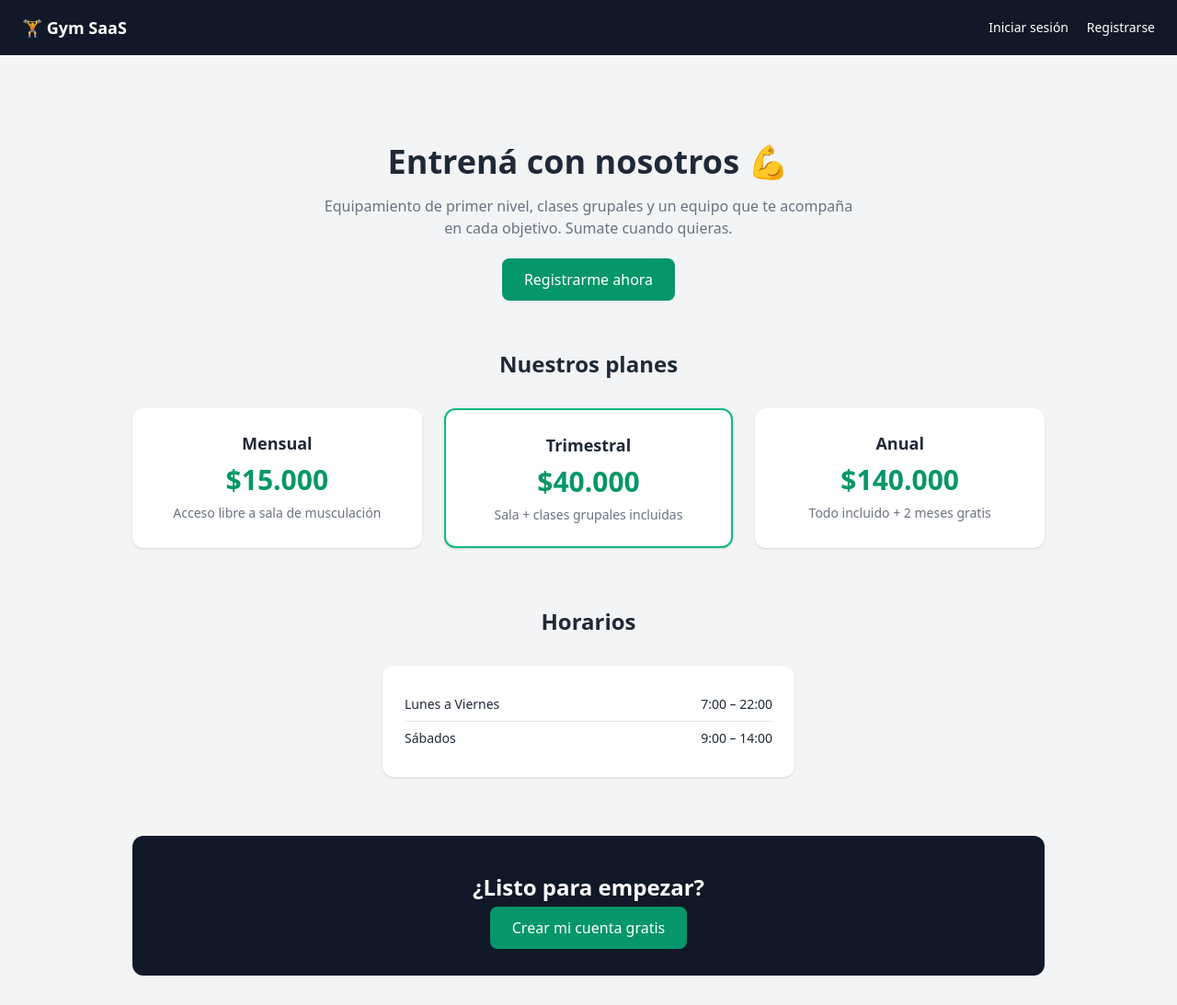
After one commit to karsinha/gym-saas, a FastAPI app: template app/templates/landing.html in a window 1280 px wide. The commit adds this page. Shown: the whole page at 92% size. Run offline with FastAPI, Linux system fonts and the light colour scheme; the template is opened without the code that fills it, so the values that code supplies are empty; some libraries are stand-ins or nearby versions.

Commit message:
Ajustes-landing basica

```diff
--- a/app/main.py
+++ b/app/main.py
@@ -30,7 +30,4 @@ app.include_router(admin.router)
 @app.get("/", response_class=HTMLResponse)
 def home(request: Request, current_user=Depends(get_current_user)):
     if not current_user:
-        return RedirectResponse("/login")
-    if current_user.role.value == "admin":
-        return RedirectResponse("/admin")
-    return RedirectResponse("/dashboard")
+        return templates.TemplateResponse("landing.html", {"request": request})
--- a/app/routers/auth.py
+++ b/app/routers/auth.py
@@ -49,6 +49,7 @@ def register_submit(
     db.refresh(new_user)
 
     request.session["user_id"] = new_user.id
+    request.session["role"] = role.value
     destino = "/admin" if role == models.UserRole.admin else "/dashboard"
     return RedirectResponse(destino, status_code=303)
 
@@ -74,6 +75,7 @@ def login_submit(
         )
 
     request.session["user_id"] = user.id
+    request.session["role"] = user.role.value
     destino = "/admin" if user.role == models.UserRole.admin else "/dashboard"
     return RedirectResponse(destino, status_code=303)
 
--- /dev/null
+++ b/app/templates/landing.html
@@ -0,0 +1,62 @@
+{% extends "base.html" %}
+{% block title %}Bienvenido{% endblock %}
+{% block content %}
+
+<!-- Hero -->
+<section class="text-center py-16">
+    <h1 class="text-4xl font-bold mb-4">Entrená con nosotros 💪</h1>
+    <p class="text-gray-500 max-w-xl mx-auto mb-8">
+        Equipamiento de primer nivel, clases grupales y un equipo que te acompaña
+        en cada objetivo. Sumate cuando quieras.
+    </p>
+    <a href="/register" class="bg-emerald-600 text-white px-6 py-3 rounded-lg font-medium hover:bg-emerald-700">
+        Registrarme ahora
+    </a>
+</section>
+
+<!-- Planes -->
+<section class="mb-16">
+    <h2 class="text-2xl font-bold text-center mb-8">Nuestros planes</h2>
+    <div class="grid sm:grid-cols-3 gap-6">
+        <div class="bg-white rounded-xl shadow p-6 text-center">
+            <h3 class="font-bold text-lg mb-2">Mensual</h3>
+            <p class="text-3xl font-bold text-emerald-600 mb-2">$15.000</p>
+            <p class="text-sm text-gray-500">Acceso libre a sala de musculación</p>
+        </div>
+        <div class="bg-white rounded-xl shadow p-6 text-center border-2 border-emerald-500">
+            <h3 class="font-bold text-lg mb-2">Trimestral</h3>
+            <p class="text-3xl font-bold text-emerald-600 mb-2">$40.000</p>
+            <p class="text-sm text-gray-500">Sala + clases grupales incluidas</p>
+        </div>
+        <div class="bg-white rounded-xl shadow p-6 text-center">
+            <h3 class="font-bold text-lg mb-2">Anual</h3>
+            <p class="text-3xl font-bold text-emerald-600 mb-2">$140.000</p>
+            <p class="text-sm text-gray-500">Todo incluido + 2 meses gratis</p>
+        </div>
+    </div>
+</section>
+
+<!-- Horarios -->
+<section class="mb-16">
+    <h2 class="text-2xl font-bold text-center mb-8">Horarios</h2>
+    <div class="bg-white rounded-xl shadow p-6 max-w-md mx-auto text-sm">
+        <div class="flex justify-between py-2 border-b">
+            <span>Lunes a Viernes</span>
+            <span class="font-medium">7:00 – 22:00</span>
+        </div>
+        <div class="flex justify-between py-2">
+            <span>Sábados</span>
+            <span class="font-medium">9:00 – 14:00</span>
+        </div>
+    </div>
+</section>
+
+<!-- CTA final -->
+<section class="text-center py-10 bg-gray-900 text-white rounded-xl">
+    <h2 class="text-2xl font-bold mb-4">¿Listo para empezar?</h2>
+    <a href="/register" class="bg-emerald-600 text-white px-6 py-3 rounded-lg font-medium hover:bg-emerald-700">
+        Crear mi cuenta gratis
+    </a>
+</section>
+
+{% endblock %}
```
Also changed, not shown: app/routers/admin.py (+70 -0 lines), app/templates/admin_socio_detalle.html (+25 -3 lines), app/templates/admin_socio_editar.html (added, +29 -0 lines).
